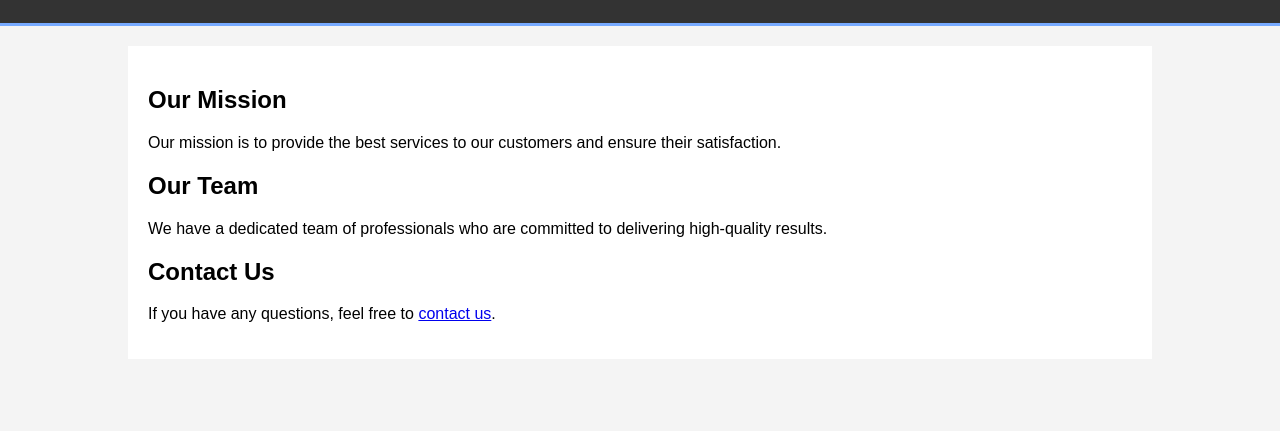
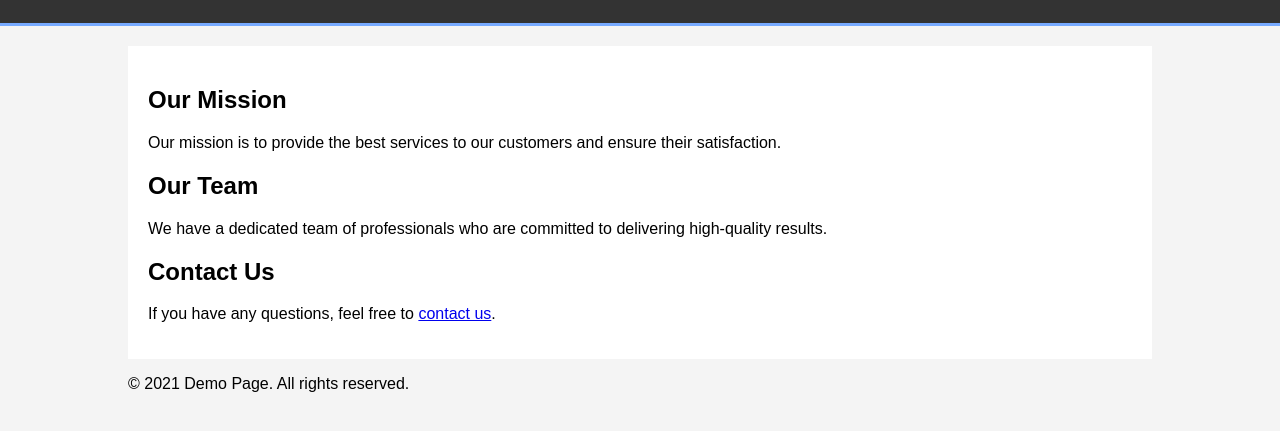
Before and after one commit to surplussuman/demo, a plain HTML site: page about.html in a window 1280 px wide. Shown: the part 77-508 px from the top of the page. Drawn offline with Linux system fonts and the light colour scheme.

Commit message:
new line

```diff
--- a/about.html
+++ b/about.html
@@ -79,6 +79,11 @@
             <h2>Contact Us</h2>
             <p>If you have any questions, feel free to <a href="contact.html">contact us</a>.</p>
         </div>
+
+        <p>© 2021 Demo Page. All rights reserved.</p>
+
+
+
     </div>
 </body>
 </html>
```
